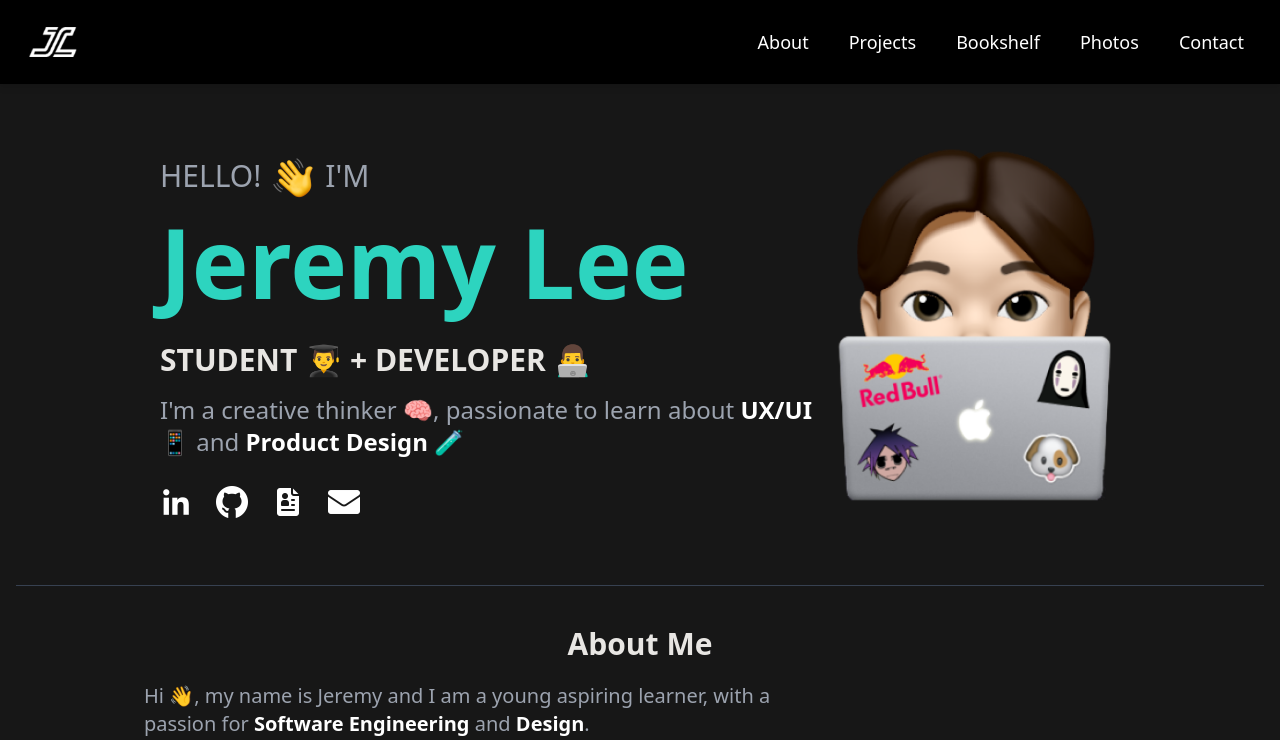
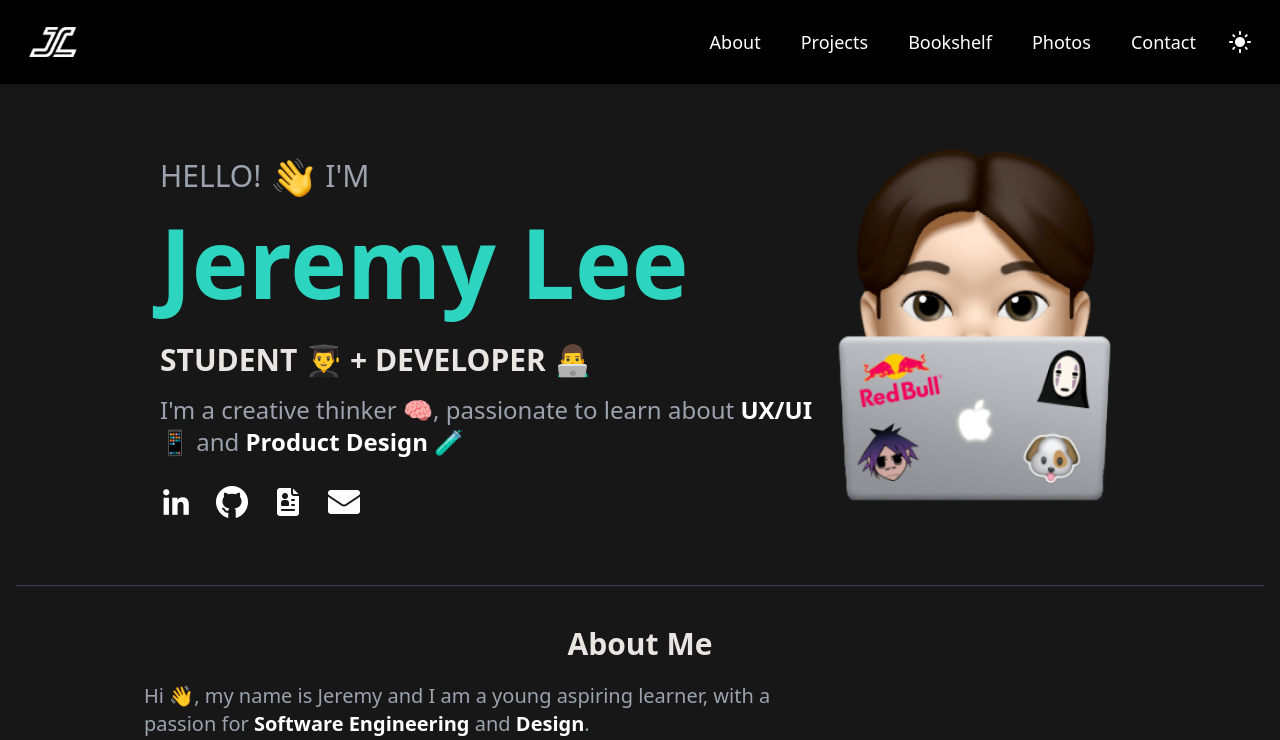
Before and after one commit to jeremylee34/jeremylee34.github.io, a React (Create React App) app in the folder react-portfolio/: page / in a window 1280 px wide. Shown: the top 740 px of the page. Built offline with nearby package versions, Linux system fonts and the light colour scheme.

Commit message:
finished sidebar base

```diff
--- a/react-portfolio/src/App.jsx
+++ b/react-portfolio/src/App.jsx
@@ -5,6 +5,7 @@ import { useState, useEffect } from 'react';
 import { initDarkMode } from './helper';
 import Home from './pages/Home';
 import About from './components/About';
+import Burger from './components/Burger';
 
 function App() {
   const [darkMode, setDarkMode] = useState(initial.darkMode)
@@ -32,6 +33,7 @@ function App() {
   return (
     <div style={{ backgroundColor: bgColor, color: fontColor, transition: 'all 0.8s ease' }}>
       <Context.Provider value={{ getters, setters }}>
+        <Burger />
         <BrowserRouter>
           <Routes>
             <Route path='/' element={<Home />}/>
--- /dev/null
+++ b/react-portfolio/src/components/Burger.jsx
@@ -0,0 +1,21 @@
+import React from 'react'
+import { Context, useContext } from '../context';
+
+const Burger = () => {
+  const { getters, setters } = useContext(Context)
+
+  return (
+    <div className='burgerMenu'>
+      <div className={`clickOut ease-in-out duration-300 ${getters.sidebarOpen ? "backdrop-brightness-50" : "backdrop-brightness-100"}`}
+      onClick={() => {
+        setters.setSidebarOpen(!getters.sidebarOpen)
+      }}
+      ></div>
+      <div className={`sidebar ease-in-out duration-300 ${getters.sidebarOpen ? "translate-x-0 " : "translate-x-full"}`}>
+        <h2 className="mt-20 text-4xl font-semibold text-white">I am a sidebar</h2>
+      </div>
+    </div>
+  )
+}
+
+export default Burger
--- a/react-portfolio/src/components/Navbar.jsx
+++ b/react-portfolio/src/components/Navbar.jsx
@@ -8,47 +8,43 @@ import MenuOpenIcon from '@mui/icons-material/MenuOpen';
 import { Context, useContext } from '../context';
 import { toggleDarkMode } from '../helper';
 
-
 const Navbar = () => {
   const { getters, setters } = useContext(Context)
   const navigate = useNavigate()
 
   return (
-    <div className='sticky top-0 z-50'>
-      <nav className='bg-black p-5 flex items-center justify-between drop-shadow-md'>
+    <nav className='navbar'>
       <a className='cursor-pointer scale-75 hover:scale-90 ease-in duration-200' onClick={ () => navigate('/') }>
         <img src={logo} alt="logo" className="invert h-10"/>
       </a>
-        <ul className='flex items-center justify-center gap-2 text-white text-lg'>
+      <ul className='navLinkContainer'>
         <li><a className='navLinks' href="#about" >About</a></li>
         <li><a className='navLinks' href="#projects" >Projects</a></li>
         <li><a className='navLinks' href="#bookshelf" >Bookshelf</a></li>
         <li><a className='navLinks' href="#photos" >Photos</a></li>
         <li><a className='navLinks' href="#contact" >Contact</a></li>
-          <li className='navActionButtons'
+        <li className='darkModeButton'
           onClick={() => {
             toggleDarkMode(getters, setters)
           }}
         >
           { getters.darkMode === 'true'
-              ? <LightModeIcon />
-              : <DarkModeIcon />
+            ? <LightModeIcon></LightModeIcon>
+            : <DarkModeIcon></DarkModeIcon>
           }
         </li>
-          <li className='navActionButtons'
+        <li className='burgerButton'
           onClick={() => {
-              console.log('side bar is', getters.sidebarOpen)
             setters.setSidebarOpen(!getters.sidebarOpen)
           }}
         >
-            { getters.sidebarOpen === 'true'
+          { getters.sidebarOpen === true
             ? <MenuOpenIcon />
-              : <MenuIcon />
+            : <MenuIcon/>
           }
         </li>
       </ul>
     </nav>
-    </div>
   )
 }
 
--- a/react-portfolio/src/index.css
+++ b/react-portfolio/src/index.css
@@ -11,12 +11,36 @@
     @apply font-bold text-black dark:text-white hover:text-teal-600 hover:dark:text-teal-400;
   }
 
+  .navbar {
+    @apply sticky z-40 top-0 bg-black p-5 flex items-center justify-between drop-shadow-md
+  }
+
   .navLinks {
     @apply hover:bg-gray-900 py-2 px-4 rounded ease-in duration-200 hidden sm:flex;
   }
 
-  .navActionButtons {
-    @apply cursor-pointer p-2 pt-1 sm:hidden hover:bg-gray-900 rounded-full ease-in duration-200
+  .navLinkContainer {
+    @apply flex items-center justify-center gap-2 text-white text-lg
+  }
+
+  .darkModeButton {
+    @apply cursor-pointer p-2 pt-1 hover:bg-gray-900 rounded-full ease-in duration-200
+  }
+
+  .burgerButton {
+    @apply sm:hidden sticky top-0 z-50  cursor-pointer p-2 pt-1 hover:bg-gray-900 rounded-full ease-in duration-200
+  }
+
+  .burgerMenu {
+    @apply absolute h-full py-2 z-40
+  }
+
+  .sidebar {
+    @apply top-0 right-0 w-[60vw] bg-blue-600 p-10 pl-20 text-white fixed h-full
+  }
+
+  .clickOut {
+    @apply w-screen h-screen
   }
 
   .roleText {
@@ -30,4 +54,5 @@
   .heroHeadings {
     @apply mt-4 dark:font-semibold
   }
+
 }
```
Lines whose indentation alone changed are shown as unchanged.
